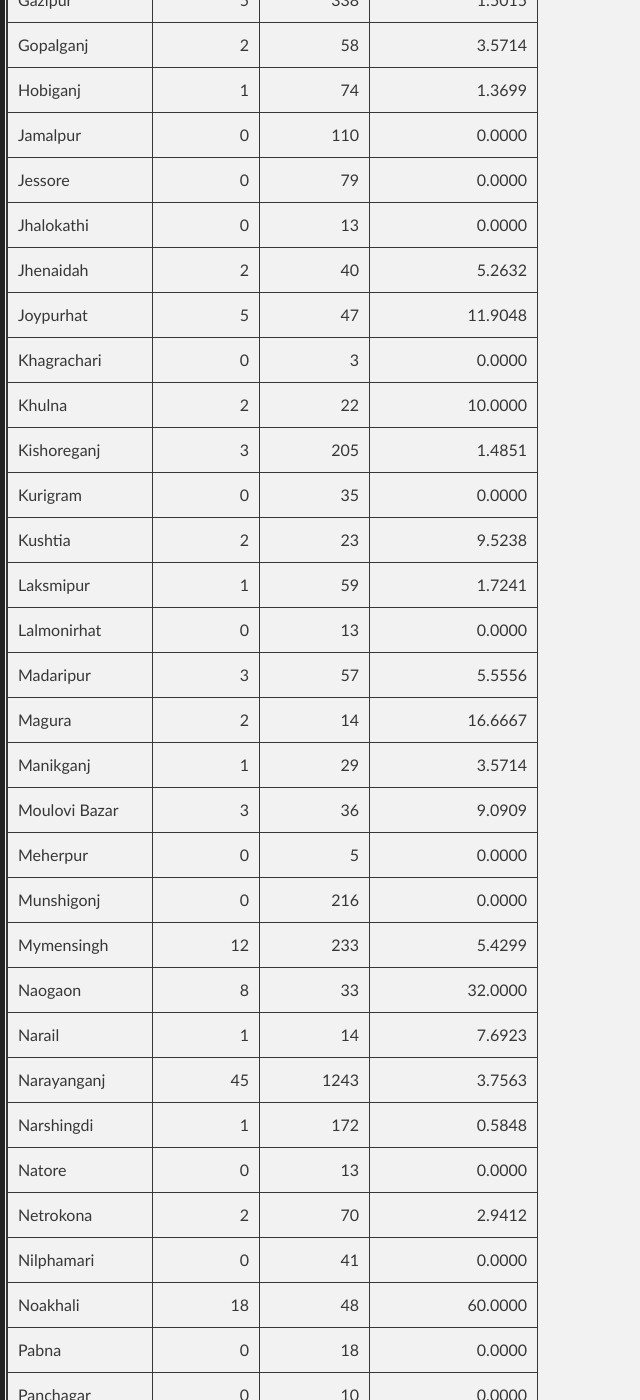
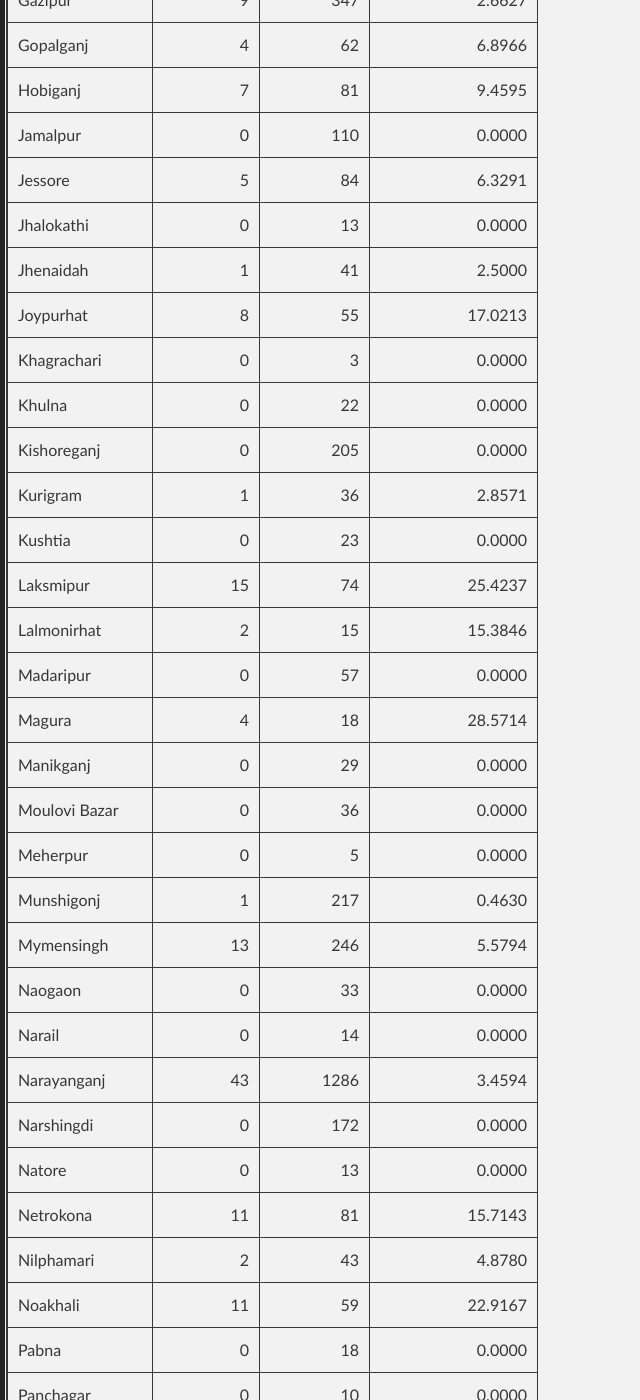
Before and after one commit to promitbasak/covid19bd, a Jekyll site: the page index.html, which Jekyll copies as it is, in a window 1280 px wide and 1400 px high, scrolled down 5077 px. Shown: the whole window, without its empty margins (0-640 px from the left). Built offline with Jekyll 4.4.1, drawn with Linux system fonts in a browser that asks for light colours; some of the changed text lies outside the part shown.

Commit message:
Update index.html

```diff
--- a/index.html
+++ b/index.html
@@ -66,21 +66,21 @@
 <th title="Field #15">Deaths/1M Pop.</th>
 </tr></thead>
 <tbody><tr>
-<td>2020-05-11</td>
-<td align="right">1034</td>
+<td>2020-05-12</td>
+<td align="right">969</td>
 <td align="right">11</td>
-<td align="right">252</td>
-<td align="right">7208</td>
-<td align="right">15691</td>
-<td align="right">239</td>
-<td align="right">2902</td>
-<td align="right">12550</td>
-<td align="right">129540</td>
-<td align="right">1.5232</td>
-<td align="right">0.0824</td>
-<td align="right">12.1129</td>
-<td align="right">87.1722</td>
-<td align="right">1.3278</td>
+<td align="right">245</td>
+<td align="right">6773</td>
+<td align="right">16660</td>
+<td align="right">250</td>
+<td align="right">3147</td>
+<td align="right">13263</td>
+<td align="right">136313</td>
+<td align="right">1.5006</td>
+<td align="right">0.0794</td>
+<td align="right">12.2219</td>
+<td align="right">92.5556</td>
+<td align="right">1.3889</td>
 </tr>
 </tbody>
   </table>
@@ -88,28 +88,28 @@
         <h3>Graphs:</h3>
         <div class="photo-album">
       <div>
-        <img src="https://raw.githubusercontent.com/promitbasak/Covid-19_bd_extended/master/assests/2020-05-11/Figure_1.png">
+        <img src="https://raw.githubusercontent.com/promitbasak/Covid-19_bd_extended/master/assests/2020-05-12/Figure_1.png">
         <h5>Overall Condition</h5>
       </div>
 
       <div>
-        <img src="https://raw.githubusercontent.com/promitbasak/Covid-19_bd_extended/master/assests/2020-05-11/Figure_2.png">
+        <img src="https://raw.githubusercontent.com/promitbasak/Covid-19_bd_extended/master/assests/2020-05-12/Figure_2.png">
         <h5>Total Cases</h5>
       </div>
       <div>
-        <img src="https://raw.githubusercontent.com/promitbasak/Covid-19_bd_extended/master/assests/2020-05-11/Figure_8.png">
+        <img src="https://raw.githubusercontent.com/promitbasak/Covid-19_bd_extended/master/assests/2020-05-12/Figure_8.png">
         <h5>Total Deaths</h5>
       </div>
       <div>
-        <img src="https://raw.githubusercontent.com/promitbasak/Covid-19_bd_extended/master/assests/2020-05-11/Figure_22.png">
+        <img src="https://raw.githubusercontent.com/promitbasak/Covid-19_bd_extended/master/assests/2020-05-12/Figure_22.png">
         <h5>District-wise Corona Map</h5>
       </div>
       <div>
-        <img src="https://raw.githubusercontent.com/promitbasak/Covid-19_bd_extended/master/assests/2020-05-11/Figure_20.png">
+        <img src="https://raw.githubusercontent.com/promitbasak/Covid-19_bd_extended/master/assests/2020-05-12/Figure_20.png">
         <h5>BD vs USA: Cases</h5>
       </div>
       <div>
-        <img src="https://raw.githubusercontent.com/promitbasak/Covid-19_bd_extended/master/assests/2020-05-11/Figure_21.png">
+        <img src="https://raw.githubusercontent.com/promitbasak/Covid-19_bd_extended/master/assests/2020-05-12/Figure_21.png">
         <h5>BD vs USA: Deaths</h5>
       </div>
     </div>
@@ -127,15 +127,15 @@
 </tr></thead>
 <tbody><tr>
 <td>Bagerhat</td>
-<td align="right">0</td>
-<td align="right">3</td>
-<td align="right">0.0000</td>
+<td align="right">2</td>
+<td align="right">5</td>
+<td align="right">66.6667</td>
 </tr>
 <tr>
 <td>Bandarban</td>
-<td align="right">0</td>
-<td align="right">4</td>
-<td align="right">0.0000</td>
+<td align="right">1</td>
+<td align="right">5</td>
+<td align="right">25.0000</td>
 </tr>
 <tr>
 <td>Barguna</td>
@@ -145,369 +145,369 @@
 </tr>
 <tr>
 <td>Barishal</td>
-<td align="right">1</td>
-<td align="right">55</td>
-<td align="right">1.8519</td>
-</tr>
-<tr>
-<td>Bhola</td>
-<td align="right">3</td>
-<td align="right">10</td>
-<td align="right">42.8571</td>
-</tr>
-<tr>
-<td>Bogra</td>
-<td align="right">0</td>
-<td align="right">18</td>
-<td align="right">0.0000</td>
-</tr>
-<tr>
-<td>B. Baria</td>
-<td align="right">0</td>
-<td align="right">57</td>
-<td align="right">0.0000</td>
-</tr>
-<tr>
-<td>Chandpur</td>
 <td align="right">1</td>
 <td align="right">56</td>
 <td align="right">1.8182</td>
 </tr>
 <tr>
+<td>Bhola</td>
+<td align="right">0</td>
+<td align="right">10</td>
+<td align="right">0.0000</td>
+</tr>
+<tr>
+<td>Bogra</td>
+<td align="right">0</td>
+<td align="right">18</td>
+<td align="right">0.0000</td>
+</tr>
+<tr>
+<td>B. Baria</td>
+<td align="right">1</td>
+<td align="right">58</td>
+<td align="right">1.7544</td>
+</tr>
+<tr>
+<td>Chandpur</td>
+<td align="right">0</td>
+<td align="right">56</td>
+<td align="right">0.0000</td>
+</tr>
+<tr>
 <td>Chapainawabganj</td>
-<td align="right">0</td>
-<td align="right">14</td>
-<td align="right">0.0000</td>
+<td align="right">1</td>
+<td align="right">15</td>
+<td align="right">7.1429</td>
 </tr>
 <tr>
 <td>Chattogram</td>
-<td align="right">46</td>
-<td align="right">266</td>
-<td align="right">20.9091</td>
+<td align="right">48</td>
+<td align="right">314</td>
+<td align="right">18.0451</td>
 </tr>
 <tr>
 <td>Chuadanga</td>
-<td align="right">2</td>
-<td align="right">25</td>
-<td align="right">8.6957</td>
+<td align="right">5</td>
+<td align="right">30</td>
+<td align="right">20.0000</td>
 </tr>
 <tr>
 <td>Cox&#39;s bazar</td>
 <td align="right">12</td>
-<td align="right">95</td>
-<td align="right">14.4578</td>
+<td align="right">107</td>
+<td align="right">12.6316</td>
 </tr>
 <tr>
 <td>Cumilla</td>
+<td align="right">4</td>
+<td align="right">186</td>
+<td align="right">2.1978</td>
+</tr>
+<tr>
+<td>Dhaka</td>
+<td align="right">413</td>
+<td align="right">7922</td>
+<td align="right">5.5001</td>
+</tr>
+<tr>
+<td>Dinajpur</td>
+<td align="right">1</td>
+<td align="right">43</td>
+<td align="right">2.3810</td>
+</tr>
+<tr>
+<td>Faridpur</td>
+<td align="right">1</td>
+<td align="right">32</td>
+<td align="right">3.2258</td>
+</tr>
+<tr>
+<td>Feni</td>
+<td align="right">4</td>
+<td align="right">13</td>
+<td align="right">44.4444</td>
+</tr>
+<tr>
+<td>Gaibandha</td>
+<td align="right">0</td>
+<td align="right">25</td>
+<td align="right">0.0000</td>
+</tr>
+<tr>
+<td>Gazipur</td>
+<td align="right">9</td>
+<td align="right">347</td>
+<td align="right">2.6627</td>
+</tr>
+<tr>
+<td>Gopalganj</td>
+<td align="right">4</td>
+<td align="right">62</td>
+<td align="right">6.8966</td>
+</tr>
+<tr>
+<td>Hobiganj</td>
+<td align="right">7</td>
+<td align="right">81</td>
+<td align="right">9.4595</td>
+</tr>
+<tr>
+<td>Jamalpur</td>
+<td align="right">0</td>
+<td align="right">110</td>
+<td align="right">0.0000</td>
+</tr>
+<tr>
+<td>Jessore</td>
+<td align="right">5</td>
+<td align="right">84</td>
+<td align="right">6.3291</td>
+</tr>
+<tr>
+<td>Jhalokathi</td>
+<td align="right">0</td>
+<td align="right">13</td>
+<td align="right">0.0000</td>
+</tr>
+<tr>
+<td>Jhenaidah</td>
+<td align="right">1</td>
+<td align="right">41</td>
+<td align="right">2.5000</td>
+</tr>
+<tr>
+<td>Joypurhat</td>
+<td align="right">8</td>
+<td align="right">55</td>
+<td align="right">17.0213</td>
+</tr>
+<tr>
+<td>Khagrachari</td>
+<td align="right">0</td>
+<td align="right">3</td>
+<td align="right">0.0000</td>
+</tr>
+<tr>
+<td>Khulna</td>
+<td align="right">0</td>
+<td align="right">22</td>
+<td align="right">0.0000</td>
+</tr>
+<tr>
+<td>Kishoreganj</td>
+<td align="right">0</td>
+<td align="right">205</td>
+<td align="right">0.0000</td>
+</tr>
+<tr>
+<td>Kurigram</td>
+<td align="right">1</td>
+<td align="right">36</td>
+<td align="right">2.8571</td>
+</tr>
+<tr>
+<td>Kushtia</td>
+<td align="right">0</td>
+<td align="right">23</td>
+<td align="right">0.0000</td>
+</tr>
+<tr>
+<td>Laksmipur</td>
+<td align="right">15</td>
+<td align="right">74</td>
+<td align="right">25.4237</td>
+</tr>
+<tr>
+<td>Lalmonirhat</td>
+<td align="right">2</td>
+<td align="right">15</td>
+<td align="right">15.3846</td>
+</tr>
+<tr>
+<td>Madaripur</td>
+<td align="right">0</td>
+<td align="right">57</td>
+<td align="right">0.0000</td>
+</tr>
+<tr>
+<td>Magura</td>
+<td align="right">4</td>
+<td align="right">18</td>
+<td align="right">28.5714</td>
+</tr>
+<tr>
+<td>Manikganj</td>
+<td align="right">0</td>
+<td align="right">29</td>
+<td align="right">0.0000</td>
+</tr>
+<tr>
+<td>Moulovi Bazar</td>
+<td align="right">0</td>
+<td align="right">36</td>
+<td align="right">0.0000</td>
+</tr>
+<tr>
+<td>Meherpur</td>
+<td align="right">0</td>
+<td align="right">5</td>
+<td align="right">0.0000</td>
+</tr>
+<tr>
+<td>Munshigonj</td>
+<td align="right">1</td>
+<td align="right">217</td>
+<td align="right">0.4630</td>
+</tr>
+<tr>
+<td>Mymensingh</td>
+<td align="right">13</td>
+<td align="right">246</td>
+<td align="right">5.5794</td>
+</tr>
+<tr>
+<td>Naogaon</td>
+<td align="right">0</td>
+<td align="right">33</td>
+<td align="right">0.0000</td>
+</tr>
+<tr>
+<td>Narail</td>
+<td align="right">0</td>
+<td align="right">14</td>
+<td align="right">0.0000</td>
+</tr>
+<tr>
+<td>Narayanganj</td>
+<td align="right">43</td>
+<td align="right">1286</td>
+<td align="right">3.4594</td>
+</tr>
+<tr>
+<td>Narshingdi</td>
+<td align="right">0</td>
+<td align="right">172</td>
+<td align="right">0.0000</td>
+</tr>
+<tr>
+<td>Natore</td>
+<td align="right">0</td>
+<td align="right">13</td>
+<td align="right">0.0000</td>
+</tr>
+<tr>
+<td>Netrokona</td>
 <td align="right">11</td>
-<td align="right">182</td>
-<td align="right">6.4327</td>
-</tr>
-<tr>
-<td>Dhaka</td>
-<td align="right">641</td>
-<td align="right">7509</td>
-<td align="right">9.3331</td>
-</tr>
-<tr>
-<td>Dinajpur</td>
-<td align="right">0</td>
-<td align="right">42</td>
-<td align="right">0.0000</td>
-</tr>
-<tr>
-<td>Faridpur</td>
+<td align="right">81</td>
+<td align="right">15.7143</td>
+</tr>
+<tr>
+<td>Nilphamari</td>
+<td align="right">2</td>
+<td align="right">43</td>
+<td align="right">4.8780</td>
+</tr>
+<tr>
+<td>Noakhali</td>
+<td align="right">11</td>
+<td align="right">59</td>
+<td align="right">22.9167</td>
+</tr>
+<tr>
+<td>Pabna</td>
+<td align="right">0</td>
+<td align="right">18</td>
+<td align="right">0.0000</td>
+</tr>
+<tr>
+<td>Panchagar</td>
+<td align="right">0</td>
+<td align="right">10</td>
+<td align="right">0.0000</td>
+</tr>
+<tr>
+<td>Potuakhali</td>
+<td align="right">0</td>
+<td align="right">29</td>
+<td align="right">0.0000</td>
+</tr>
+<tr>
+<td>Pirojpur</td>
+<td align="right">0</td>
 <td align="right">7</td>
-<td align="right">31</td>
-<td align="right">29.1667</td>
-</tr>
-<tr>
-<td>Feni</td>
-<td align="right">1</td>
+<td align="right">0.0000</td>
+</tr>
+<tr>
+<td>Rajbari</td>
+<td align="right">0</td>
+<td align="right">23</td>
+<td align="right">0.0000</td>
+</tr>
+<tr>
+<td>Rajshahi</td>
+<td align="right">0</td>
+<td align="right">27</td>
+<td align="right">0.0000</td>
+</tr>
+<tr>
+<td>Rangmati</td>
+<td align="right">0</td>
+<td align="right">4</td>
+<td align="right">0.0000</td>
+</tr>
+<tr>
+<td>Rangpur</td>
 <td align="right">9</td>
-<td align="right">12.5000</td>
-</tr>
-<tr>
-<td>Gaibandha</td>
-<td align="right">0</td>
-<td align="right">25</td>
-<td align="right">0.0000</td>
-</tr>
-<tr>
-<td>Gazipur</td>
-<td align="right">5</td>
-<td align="right">338</td>
-<td align="right">1.5015</td>
-</tr>
-<tr>
-<td>Gopalganj</td>
-<td align="right">2</td>
-<td align="right">58</td>
-<td align="right">3.5714</td>
-</tr>
-<tr>
-<td>Hobiganj</td>
-<td align="right">1</td>
-<td align="right">74</td>
-<td align="right">1.3699</td>
-</tr>
-<tr>
-<td>Jamalpur</td>
-<td align="right">0</td>
-<td align="right">110</td>
-<td align="right">0.0000</td>
-</tr>
-<tr>
-<td>Jessore</td>
-<td align="right">0</td>
-<td align="right">79</td>
-<td align="right">0.0000</td>
-</tr>
-<tr>
-<td>Jhalokathi</td>
-<td align="right">0</td>
-<td align="right">13</td>
-<td align="right">0.0000</td>
-</tr>
-<tr>
-<td>Jhenaidah</td>
-<td align="right">2</td>
-<td align="right">40</td>
-<td align="right">5.2632</td>
-</tr>
-<tr>
-<td>Joypurhat</td>
-<td align="right">5</td>
-<td align="right">47</td>
-<td align="right">11.9048</td>
-</tr>
-<tr>
-<td>Khagrachari</td>
-<td align="right">0</td>
-<td align="right">3</td>
-<td align="right">0.0000</td>
-</tr>
-<tr>
-<td>Khulna</td>
-<td align="right">2</td>
-<td align="right">22</td>
-<td align="right">10.0000</td>
-</tr>
-<tr>
-<td>Kishoreganj</td>
-<td align="right">3</td>
-<td align="right">205</td>
-<td align="right">1.4851</td>
-</tr>
-<tr>
-<td>Kurigram</td>
-<td align="right">0</td>
-<td align="right">35</td>
-<td align="right">0.0000</td>
-</tr>
-<tr>
-<td>Kushtia</td>
-<td align="right">2</td>
-<td align="right">23</td>
-<td align="right">9.5238</td>
-</tr>
-<tr>
-<td>Laksmipur</td>
-<td align="right">1</td>
-<td align="right">59</td>
-<td align="right">1.7241</td>
-</tr>
-<tr>
-<td>Lalmonirhat</td>
-<td align="right">0</td>
-<td align="right">13</td>
-<td align="right">0.0000</td>
-</tr>
-<tr>
-<td>Madaripur</td>
-<td align="right">3</td>
-<td align="right">57</td>
-<td align="right">5.5556</td>
-</tr>
-<tr>
-<td>Magura</td>
-<td align="right">2</td>
-<td align="right">14</td>
-<td align="right">16.6667</td>
-</tr>
-<tr>
-<td>Manikganj</td>
-<td align="right">1</td>
-<td align="right">29</td>
-<td align="right">3.5714</td>
-</tr>
-<tr>
-<td>Moulovi Bazar</td>
-<td align="right">3</td>
-<td align="right">36</td>
-<td align="right">9.0909</td>
-</tr>
-<tr>
-<td>Meherpur</td>
-<td align="right">0</td>
-<td align="right">5</td>
-<td align="right">0.0000</td>
-</tr>
-<tr>
-<td>Munshigonj</td>
-<td align="right">0</td>
-<td align="right">216</td>
-<td align="right">0.0000</td>
-</tr>
-<tr>
-<td>Mymensingh</td>
-<td align="right">12</td>
-<td align="right">233</td>
-<td align="right">5.4299</td>
-</tr>
-<tr>
-<td>Naogaon</td>
-<td align="right">8</td>
-<td align="right">33</td>
-<td align="right">32.0000</td>
-</tr>
-<tr>
-<td>Narail</td>
-<td align="right">1</td>
-<td align="right">14</td>
-<td align="right">7.6923</td>
-</tr>
-<tr>
-<td>Narayanganj</td>
-<td align="right">45</td>
-<td align="right">1243</td>
-<td align="right">3.7563</td>
-</tr>
-<tr>
-<td>Narshingdi</td>
-<td align="right">1</td>
-<td align="right">172</td>
-<td align="right">0.5848</td>
-</tr>
-<tr>
-<td>Natore</td>
-<td align="right">0</td>
-<td align="right">13</td>
-<td align="right">0.0000</td>
-</tr>
-<tr>
-<td>Netrokona</td>
-<td align="right">2</td>
-<td align="right">70</td>
-<td align="right">2.9412</td>
-</tr>
-<tr>
-<td>Nilphamari</td>
-<td align="right">0</td>
-<td align="right">41</td>
-<td align="right">0.0000</td>
-</tr>
-<tr>
-<td>Noakhali</td>
-<td align="right">18</td>
-<td align="right">48</td>
-<td align="right">60.0000</td>
-</tr>
-<tr>
-<td>Pabna</td>
-<td align="right">0</td>
-<td align="right">18</td>
-<td align="right">0.0000</td>
-</tr>
-<tr>
-<td>Panchagar</td>
-<td align="right">0</td>
-<td align="right">10</td>
-<td align="right">0.0000</td>
-</tr>
-<tr>
-<td>Potuakhali</td>
-<td align="right">1</td>
-<td align="right">29</td>
-<td align="right">3.5714</td>
-</tr>
-<tr>
-<td>Pirojpur</td>
-<td align="right">0</td>
-<td align="right">7</td>
-<td align="right">0.0000</td>
-</tr>
-<tr>
-<td>Rajbari</td>
-<td align="right">0</td>
-<td align="right">23</td>
-<td align="right">0.0000</td>
-</tr>
-<tr>
-<td>Rajshahi</td>
-<td align="right">1</td>
-<td align="right">27</td>
-<td align="right">3.8462</td>
-</tr>
-<tr>
-<td>Rangmati</td>
-<td align="right">0</td>
-<td align="right">4</td>
-<td align="right">0.0000</td>
-</tr>
-<tr>
-<td>Rangpur</td>
+<td align="right">143</td>
+<td align="right">6.7164</td>
+</tr>
+<tr>
+<td>Satkhira</td>
+<td align="right">0</td>
+<td align="right">4</td>
+<td align="right">0.0000</td>
+</tr>
+<tr>
+<td>Shariatpur</td>
+<td align="right">0</td>
+<td align="right">60</td>
+<td align="right">0.0000</td>
+</tr>
+<tr>
+<td>Sherpur</td>
+<td align="right">0</td>
+<td align="right">39</td>
+<td align="right">0.0000</td>
+</tr>
+<tr>
+<td>Sirajganj</td>
+<td align="right">0</td>
 <td align="right">6</td>
-<td align="right">134</td>
-<td align="right">4.6875</td>
-</tr>
-<tr>
-<td>Satkhira</td>
-<td align="right">0</td>
-<td align="right">4</td>
-<td align="right">0.0000</td>
-</tr>
-<tr>
-<td>Shariatpur</td>
-<td align="right">8</td>
-<td align="right">65</td>
-<td align="right">14.0351</td>
-</tr>
-<tr>
-<td>Sherpur</td>
+<td align="right">0.0000</td>
+</tr>
+<tr>
+<td>Sunamganj</td>
+<td align="right">5</td>
+<td align="right">43</td>
+<td align="right">13.1579</td>
+</tr>
+<tr>
+<td>Sylhet</td>
 <td align="right">3</td>
 <td align="right">39</td>
 <td align="right">8.3333</td>
 </tr>
 <tr>
-<td>Sirajganj</td>
-<td align="right">0</td>
-<td align="right">6</td>
-<td align="right">0.0000</td>
-</tr>
-<tr>
-<td>Sunamganj</td>
-<td align="right">0</td>
-<td align="right">38</td>
-<td align="right">0.0000</td>
-</tr>
-<tr>
-<td>Sylhet</td>
-<td align="right">0</td>
-<td align="right">36</td>
-<td align="right">0.0000</td>
-</tr>
-<tr>
 <td>Tangail</td>
-<td align="right">0</td>
-<td align="right">31</td>
-<td align="right">0.0000</td>
+<td align="right">1</td>
+<td align="right">32</td>
+<td align="right">3.2258</td>
 </tr>
 <tr>
 <td>Thakurgaon</td>
-<td align="right">0</td>
-<td align="right">23</td>
-<td align="right">0.0000</td>
+<td align="right">1</td>
+<td align="right">24</td>
+<td align="right">4.3478</td>
 </tr>
 </tbody></table>
 
@@ -1638,6 +1638,23 @@
 <td align="right">87.1722</td>
 <td align="right">1.3278</td>
 </tr>
+<tr>
+<td>2020-05-12</td>
+<td align="right">969</td>
+<td align="right">11</td>
+<td align="right">245</td>
+<td align="right">6773</td>
+<td align="right">16660</td>
+<td align="right">250</td>
+<td align="right">3147</td>
+<td align="right">13263</td>
+<td align="right">136313</td>
+<td align="right">1.5006</td>
+<td align="right">0.0794</td>
+<td align="right">12.2219</td>
+<td align="right">92.5556</td>
+<td align="right">1.3889</td>
+</tr>
 </tbody></table>
         <p></p>
         <p> Data Sources: Self created dataset which can be found at <a href="https://github.com/promitbasak/Covid-19_bd_extended">this repository</a>. This dataset uses govt issued press releases from <a href="https://corona.gov.bd/press-release">Here</a>, <a href="https://iedcr.gov.bd/">Here</a> and <a href="https://iedcr.gov.bd/website/index.php/component/content/article/11-others/227-pressrelease">Here</a>.</p>
```
Also changed, not shown: other parts of index.html (+1 -1 lines).
